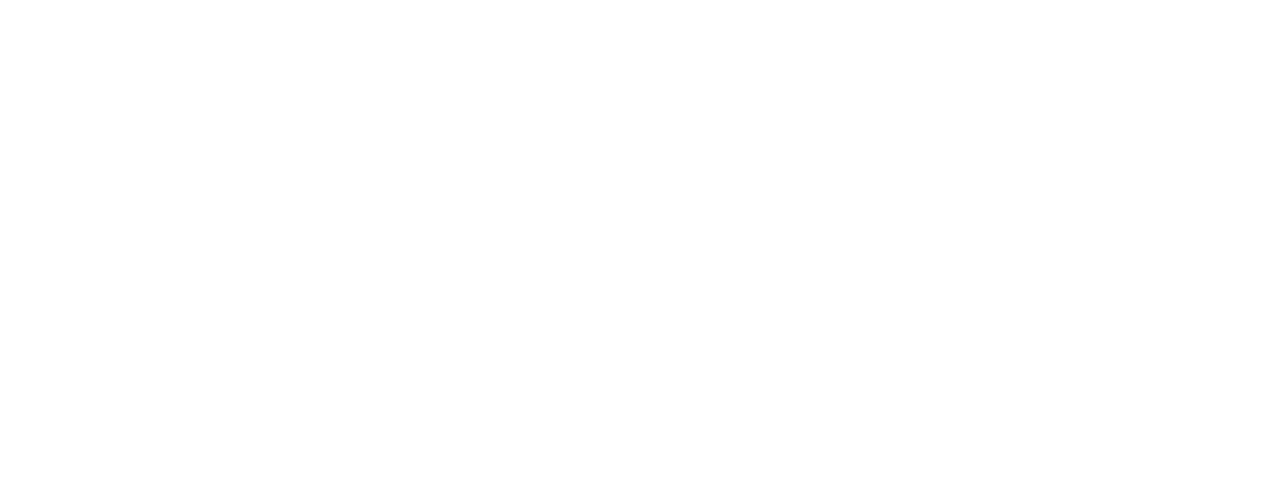
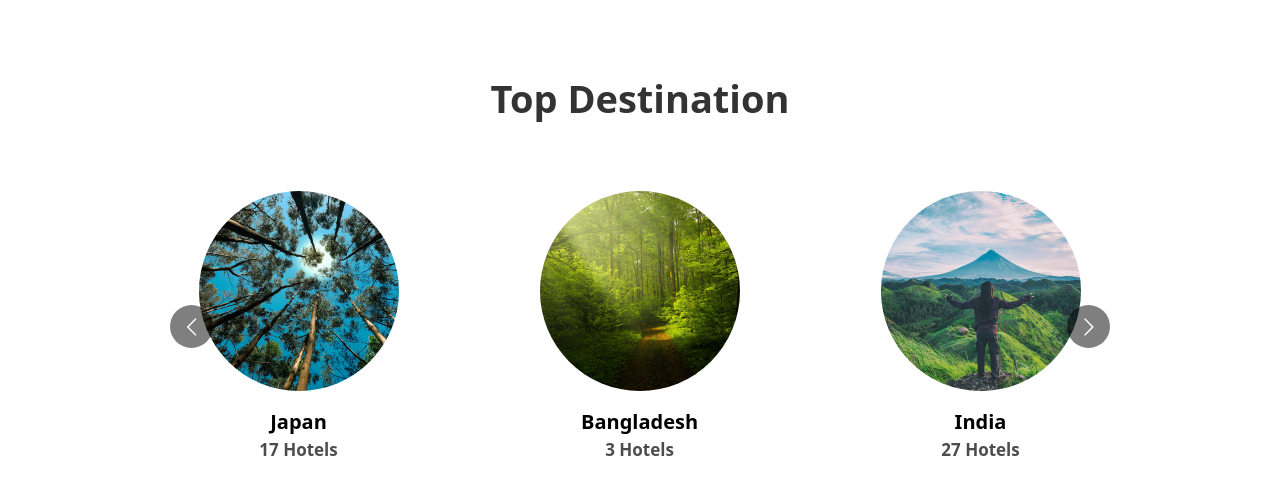
Before and after one commit to freetimezp/js-travel-12, a Next.js app: page / in a window 1280 px wide. Shown: the part 826-1320 px from the top of the page. Before the commit the page ends 800 px from the top, so only its background shows below. Built offline with nearby package versions, Linux system fonts and the light colour scheme.

Commit message:
06. js-travel-12. TopDestination, DestinationSlider Component.

```diff
--- /dev/null
+++ b/components/TopDestination.tsx
@@ -0,0 +1,18 @@
+import React from 'react';
+
+import DestinationSlider from './helper/DestinationSlider';
+
+function TopDestination() {
+    return (
+        <div className='mt-[6rem] mb-[4rem]'>
+            <h1 className='heading'>
+                Top Destination
+            </h1>
+            <div className='mt-[4rem] w-[80%] mx-auto'>
+                <DestinationSlider />
+            </div>
+        </div>
+    );
+};
+
+export default TopDestination;
--- /dev/null
+++ b/components/helper/DestinationSlider.tsx
@@ -0,0 +1,100 @@
+import React from 'react';
+import Image from 'next/image';
+import Carousel from 'react-multi-carousel';
+import 'react-multi-carousel/lib/styles.css';
+
+const responsive = {
+    desktop: {
+        breakpoint: { max: 3000, min: 1300 },
+        items: 5,
+        slidesToSlide: 1,
+    },
+    tablet: {
+        breakpoint: { max: 1300, min: 764 },
+        items: 3,
+        slidesToSlide: 1,
+    },
+    mobile: {
+        breakpoint: { max: 764, min: 0 },
+        items: 1,
+        slidesToSlide: 1,
+    }
+};
+
+function DestinationSlider() {
+    return (
+        <Carousel
+            additionalTransfrom={0}
+            arrows={true}
+            autoPlay={true}
+            autoPlaySpeed={5000}
+            centerMode={false}
+            infinite
+            responsive={responsive}
+            itemClass='item'
+        >
+            <div>
+                <Image src="/images/d1.png" alt="destination" width={200} height={200}
+                    className='rounded-full mx-auto' />
+                <h1 className='destination__h1'>
+                    New York
+                </h1>
+                <p className='destination__p'>
+                    7 Hotels
+                </p>
+            </div>
+            <div>
+                <Image src="/images/d2.png" alt="destination" width={200} height={200}
+                    className='rounded-full mx-auto' />
+                <h1 className='destination__h1'>
+                    Japan
+                </h1>
+                <p className='destination__p'>
+                    17 Hotels
+                </p>
+            </div>
+            <div>
+                <Image src="/images/d3.png" alt="destination" width={200} height={200}
+                    className='rounded-full mx-auto' />
+                <h1 className='destination__h1'>
+                    Bangladesh
+                </h1>
+                <p className='destination__p'>
+                    3 Hotels
+                </p>
+            </div>
+            <div>
+                <Image src="/images/d4.png" alt="destination" width={200} height={200}
+                    className='rounded-full mx-auto' />
+                <h1 className='destination__h1'>
+                    India
+                </h1>
+                <p className='destination__p'>
+                    27 Hotels
+                </p>
+            </div>
+            <div>
+                <Image src="/images/d5.png" alt="destination" width={200} height={200}
+                    className='rounded-full mx-auto' />
+                <h1 className='destination__h1'>
+                    England
+                </h1>
+                <p className='destination__p'>
+                    5 Hotels
+                </p>
+            </div>
+            <div>
+                <Image src="/images/d6.png" alt="destination" width={200} height={200}
+                    className='rounded-full mx-auto' />
+                <h1 className='destination__h1'>
+                    Australia
+                </h1>
+                <p className='destination__p'>
+                    9 Hotels
+                </p>
+            </div>
+        </Carousel>
+    );
+};
+
+export default DestinationSlider;
--- a/package.json
+++ b/package.json
@@ -13,7 +13,8 @@
     "next": "14.0.4",
     "react": "^18",
     "react-dom": "^18",
-    "react-icons": "^4.12.0"
+    "react-icons": "^4.12.0",
+    "react-multi-carousel": "^2.8.4"
   },
   "devDependencies": {
     "@types/node": "^20",
--- a/pages/index.tsx
+++ b/pages/index.tsx
@@ -4,6 +4,7 @@
 import Navbar from '@/components/Navbar';
 import MobileNav from '@/components/MobileNav';
 import Hero from '@/components/Hero';
+import TopDestination from '@/components/TopDestination';
 
 const HomePage = () => {
   const [nav, setNav] = useState(false);
@@ -20,6 +21,8 @@
       <MobileNav nav={nav} toggleNavHandle={toggleNavHandle} />
       <Navbar toggleNavHandle={toggleNavHandle} />
       <Hero />
+
+      <TopDestination />
     </div>
   );
 };
--- a/styles/globals.css
+++ b/styles/globals.css
@@ -27,4 +27,14 @@
     after:bg-yellow-300 after:w-full after:scale-x-0 after:hover:scale-x-100
     after:transition after:duration-300 after:origin-center uppercase
   }
+  .heading {
+    @apply text-center text-[#333] text-[22px] sm:text-[30px] md:text-[38px]
+    font-bold capitalize
+  }
+  .destination__h1 {
+    @apply text-black mt-[1rem] text-[20px] text-center font-semibold
+  }
+  .destination__p {
+    @apply text-black text-[17px] text-center opacity-70 font-semibold
+  }
 }
```
Also changed, not shown: 1 other file (tests, documents, lock files or other folders).
